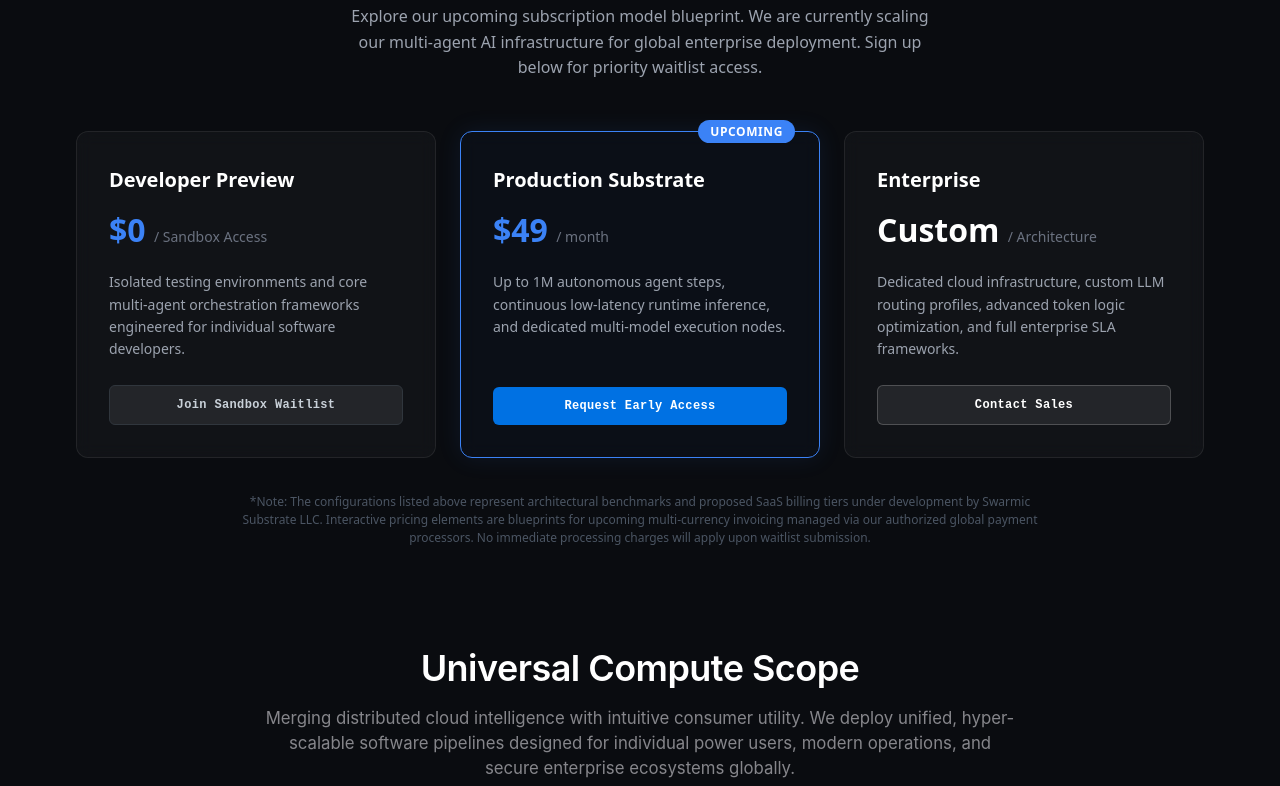
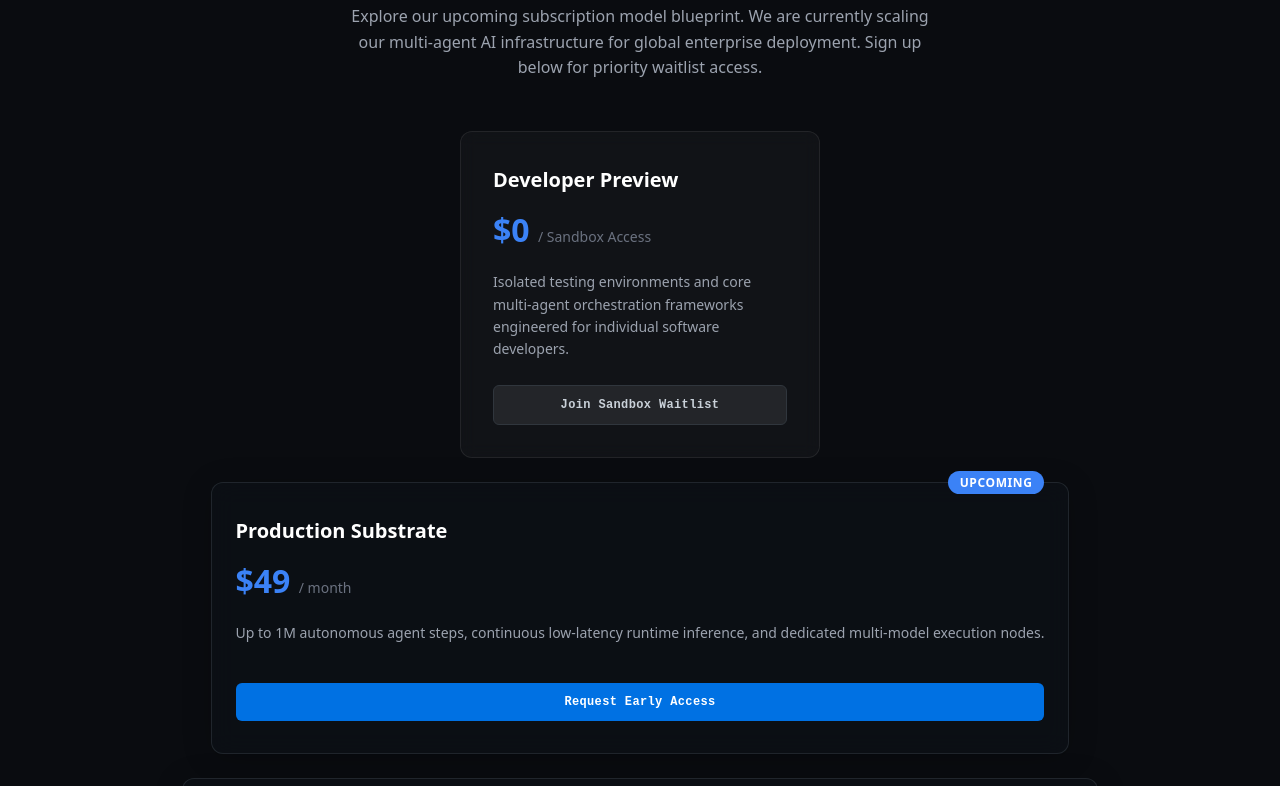
Before and after one commit to swarmicsubstrate/swarmic-substrate-landing, a website built with Vite: page index.html in a window 1280 px wide. Shown: the part 4140-4926 px from the top of the page. Built offline with nearby package versions, Linux system fonts and the light colour scheme.

Commit message:
Update styles and structure for subscription tiers

```diff
--- a/index.html
+++ b/index.html
@@ -270,7 +270,7 @@
 </div>
 
 <!-- Tier 2: Production Substrate -->
-<div style="background: rgba(59, 130, 246, 0.03); border: 1px solid #3b82f6; padding: 32px; border-radius: 12px; flex: 1; min-width: 290px; max-width: 360px; display: flex; flex-direction: column; position: relative; backdrop-filter: blur(8px); box-shadow: 0 0 25px rgba(59, 130, 246, 0.1);">
+<div style="background: rgba(13, 17, 23, 0.65); backdrop-filter: blur(12px); -webkit-backdrop-filter: blur(12px); border: 1px solid rgba(48, 54, 61, 0.6); padding: 32px 24px; border-radius: 12px; display: flex; flex-direction: column; transition: all 0.3s cubic-bezier(0.16, 1, 0.3, 1); box-shadow: 0 4px 30px rgba(0, 0, 0, 0.2);" onmouseover="this.style.borderColor='#27c93f'; this.style.transform='translateY(-8px)'; this.style.boxShadow='0 15px 35px rgba(39,201,63,0.15)';" onmouseout="this.style.borderColor='rgba(48, 54, 61, 0.6)'; this.style.transform='translateY(0)'; this.style.boxShadow='0 4px 30px rgba(0, 0, 0, 0.2)';">
 <span style="position: absolute; top: -12px; right: 24px; background: #3b82f6; color: #ffffff; font-size: 0.75rem; font-weight: 600; padding: 2px 12px; border-radius: 20px; text-transform: uppercase; letter-spacing: 0.05em;">Upcoming</span>
 <h3 style="color: #ffffff; font-size: 1.25rem; margin: 0 0 8px 0; font-weight: 600;">Production Substrate</h3>
 <div style="color: #3b82f6; font-size: 2rem; font-weight: 700; margin-bottom: 16px;">$49 <span style="font-size: 0.875rem; color: #6b7280; font-weight: 400;">/ month</span></div>
@@ -281,7 +281,8 @@
 </div>
 
 <!-- Tier 3: Enterprise Deployment -->
-<div style="background: rgba(255, 255, 255, 0.03); border: 1px solid rgba(255, 255, 255, 0.08); padding: 32px; border-radius: 12px; flex: 1; min-width: 290px; max-width: 360px; display: flex; flex-direction: column; backdrop-filter: blur(8px);">
+<div style="background: rgba(13, 17, 23, 0.65); backdrop-filter: blur(12px); -webkit-backdrop-filter: blur(12px); border: 1px solid rgba(48, 54, 61, 0.6); padding: 32px 24px; border-radius: 12px; display: flex; flex-direction: column; transition: all 0.3s cubic-bezier(0.16, 1, 0.3, 1); box-shadow: 0 4px 30px rgba(0, 0, 0, 0.2);" onmouseover="this.style.borderColor='#27c93f'; this.style.transform='translateY(-8px)'; this.style.boxShadow='0 15px 35px rgba(39,201,63,0.15)';" onmouseout="this.style.borderColor='rgba(48, 54, 61, 0.6)'; this.style.transform='translateY(0)'; this.style.boxShadow='0 4px 30px rgba(0, 0, 0, 0.2)';">
+
 <h3 style="color: #ffffff; font-size: 1.25rem; margin: 0 0 8px 0; font-weight: 600;">Enterprise</h3>
 <div style="color: #ffffff; font-size: 2rem; font-weight: 700; margin-bottom: 16px;">Custom <span style="font-size: 0.875rem; color: #6b7280; font-weight: 400;">/ Architecture</span></div>
 <p style="color: #9ca3af; font-size: 0.875rem; line-height: 1.6; margin: 0 0 24px 0; flex-grow: 1;">Dedicated cloud infrastructure, custom LLM routing profiles, advanced token logic optimization, and full enterprise SLA frameworks.</p>
```
